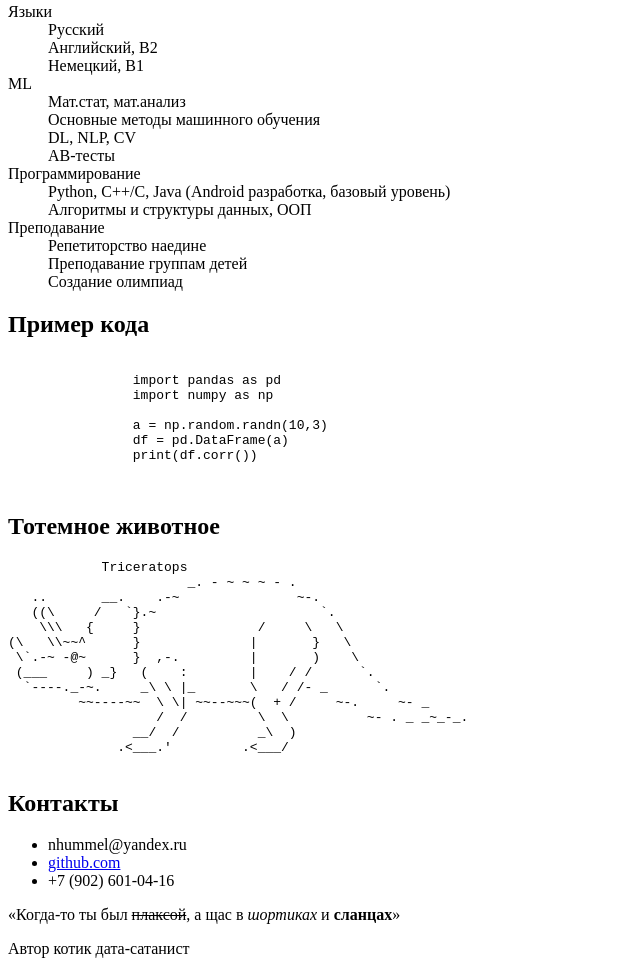
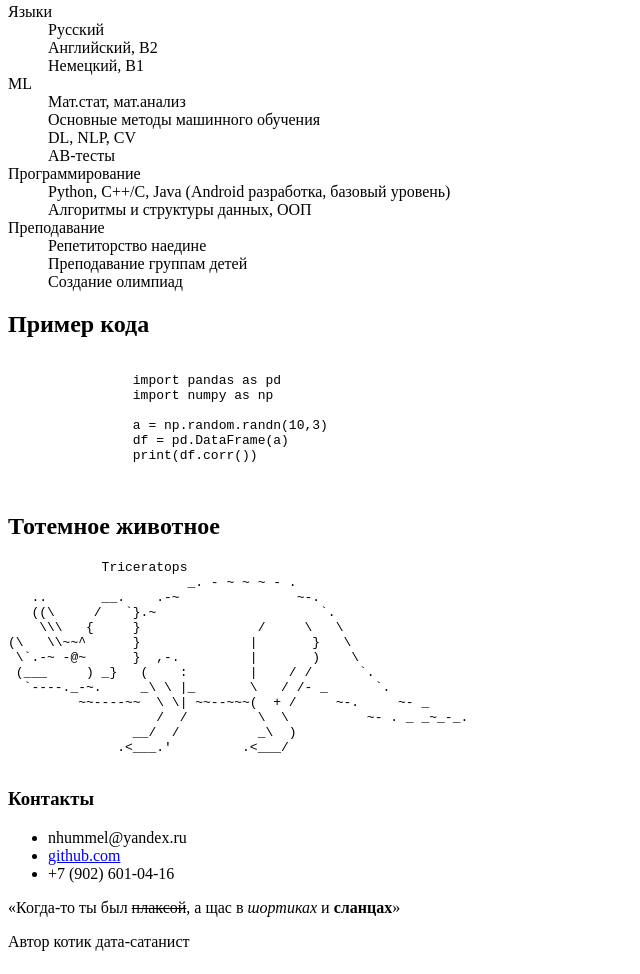
Before and after one commit to NiHummel/Web-tech_labs, a plain HTML site: page lab1.html in a window 1280 px wide. Shown: the part 570-1544 px from the top of the page, without its empty margins (0-640 px from the left). Drawn offline with Linux system fonts and the light colour scheme.

Commit message:
Update lab1.html

```diff
--- a/lab1.html
+++ b/lab1.html
@@ -97,7 +97,7 @@
 </main>
 <footer>
     <section>
-        <h2 id="contacts">Контакты</h2>
+        <h3 id="contacts">Контакты</h3>
         <ul>
             <li>nhummel@yandex.ru</li>
             <li><a href="https://github.com/NiHummel">github.com</a></li>
```
